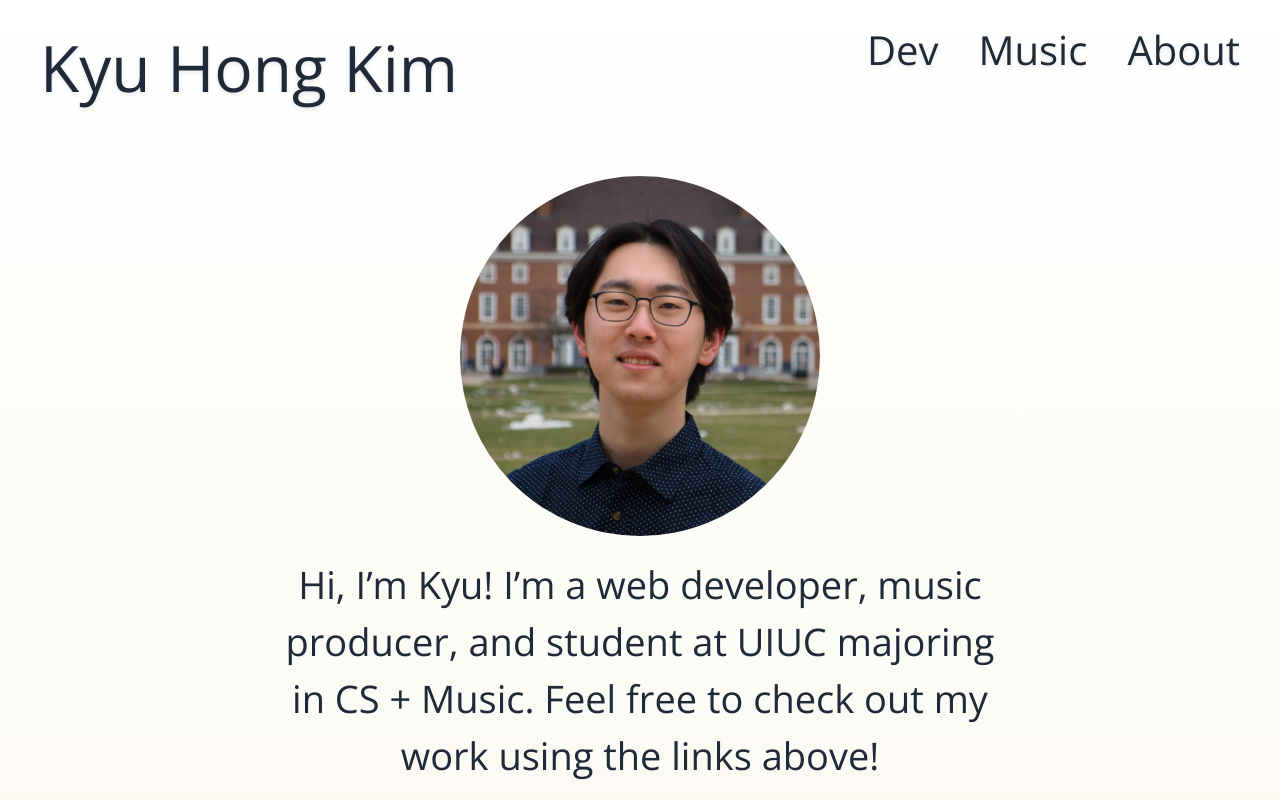
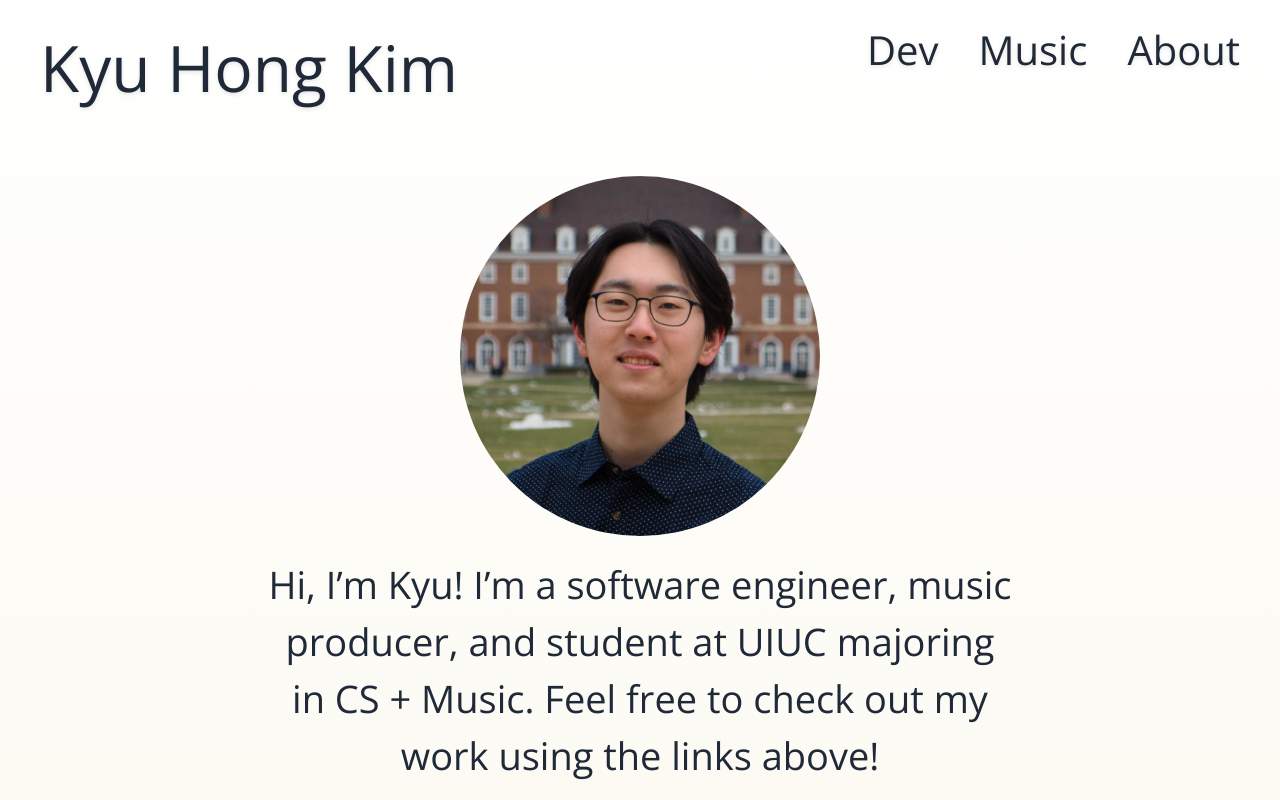
Before and after one commit to 03kkim/kyusite, a Next.js app: page / in a window 1280 px wide. Built offline with nearby package versions, Linux system fonts and the light colour scheme.

Commit message:
Change intro

```diff
--- a/pages/index.tsx
+++ b/pages/index.tsx
@@ -28,9 +28,8 @@ export default function Home() {
                     text-[24px] md:text-[32px] lg:text-[38px]
                     text-center"
         >
-          Hi, I’m Kyu! I’m a web developer, music producer, and student at UIUC
-          majoring in CS + Music. Feel free to check out my work using the links
-          above!
+          Hi, I’m Kyu! I’m a software engineer, music producer, and student at UIUC majoring in CS + Music. Feel free to
+          check out my work using the links above!
         </div>
       </div>
     </div>
```
